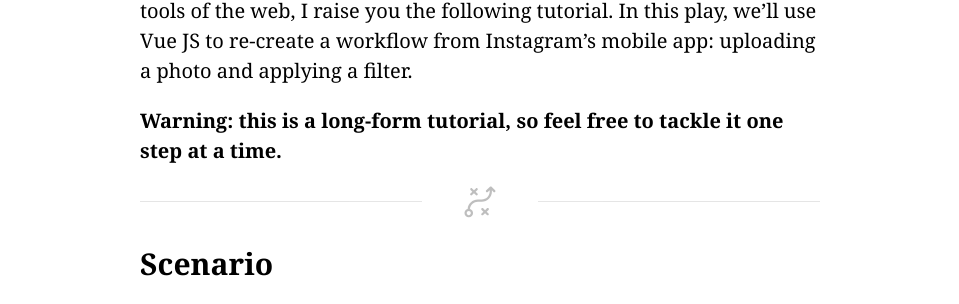
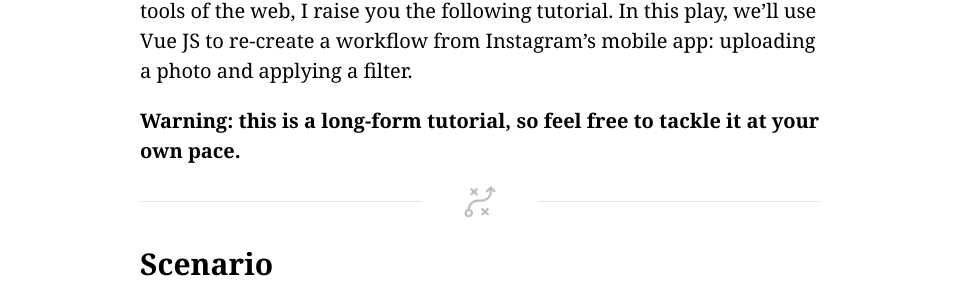
Before and after one commit to mattrothenberg/prototyping-playbook, a Jekyll site: the page built from _posts/2017-05-14-instagram-prototype.md, in a window 1280 px wide and 900 px high. Shown: the part 378-682 px from the top of the window, without its empty margins (160-1119 px from the left). Built offline with Jekyll 4.4.1, drawn with Linux system fonts in a browser that asks for light colours.

Commit message:
hotfix, force Codepen to load in preview mode

```diff
--- a/_posts/2017-05-14-instagram-prototype.md
+++ b/_posts/2017-05-14-instagram-prototype.md
@@ -8,7 +8,7 @@
 
 To those who claim you can't prototype mobile user interfaces with the tools of the web, I raise you the following tutorial. In this play, we'll use Vue JS to re-create a workflow from Instagram's mobile app: uploading a photo and applying a filter.
 
-**Warning: this is a long-form tutorial, so feel free to tackle it one step at a time.**
+**Warning: this is a long-form tutorial, so feel free to tackle it at your own pace.**
 
 ***
 
@@ -205,7 +205,7 @@
 
 ## Step 3: Componentization
 
-<p data-height="700" data-theme-id="0" data-slug-hash="wdXMpx" data-default-tab="result" data-user="mattrothenberg" data-embed-version="2" data-pen-title="Step 3: Make it Prettier [Instagram Prototype]" class="codepen">See the Pen <a href="https://codepen.io/mattrothenberg/pen/wdXMpx/">Step 3: Make it Prettier [Instagram Prototype]</a> by Matt Rothenberg (<a href="http://codepen.io/mattrothenberg">@mattrothenberg</a>) on <a href="http://codepen.io">CodePen</a>.</p>
+<p data-height="700" data-theme-id="0" data-slug-hash="wdXMpx" data-default-tab="result" data-user="mattrothenberg" data-preview="true" data-embed-version="2" data-pen-title="Step 3: Make it Prettier [Instagram Prototype]" class="codepen">See the Pen <a href="https://codepen.io/mattrothenberg/pen/wdXMpx/">Step 3: Make it Prettier [Instagram Prototype]</a> by Matt Rothenberg (<a href="http://codepen.io/mattrothenberg">@mattrothenberg</a>) on <a href="http://codepen.io">CodePen</a>.</p>
 <script async src="https://production-assets.codepen.io/assets/embed/ei.js"></script>
 
 Vue encourages us to pull out components as much as possible. Looking at the mockup, I see a few different components.
```
